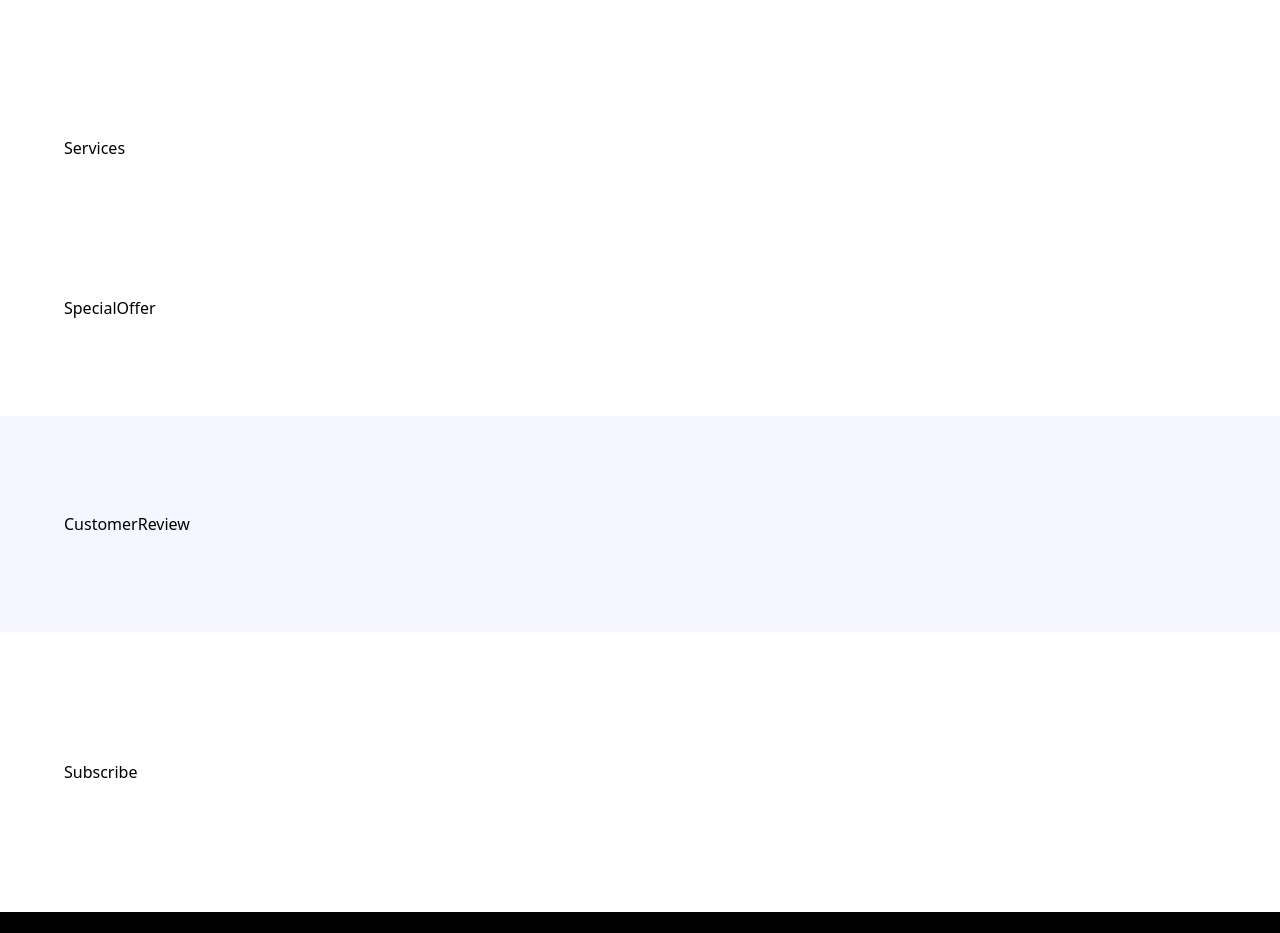
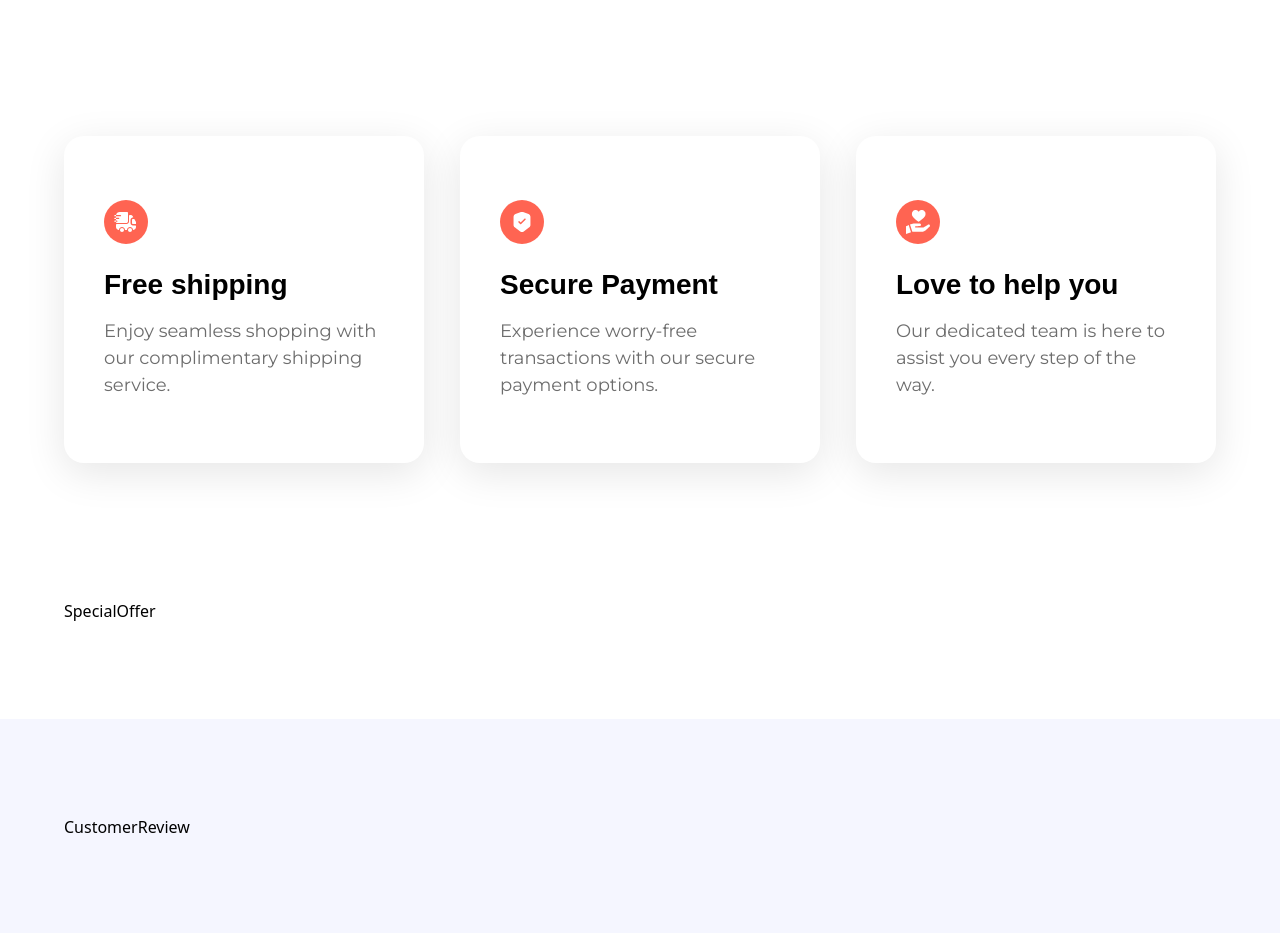
Before and after one commit to devHksingh/ui-nike, a React (Vite) app: page / in a window 1280 px wide. Shown: the part 2323-3256 px from the top of the page. Built offline with nearby package versions, Linux system fonts and the light colour scheme; a web font is replaced by a local one.

Commit message:
add service section

```diff
--- a/src/sections/Services.jsx
+++ b/src/sections/Services.jsx
@@ -1,8 +1,16 @@
-
+import {services} from '../constants'
+import ServiceCard from '../components/ServiceCard'
 
 const Services = () => {
+
   return (
-    <div>Services</div>
+    <section
+    className="flex flex-wrap justify-center max-container gap-9"
+    >
+      {services.map((service)=>(
+        <ServiceCard  key={service.label} {...service}/>
+      ))}
+    </section>
   )
 }
 
```
